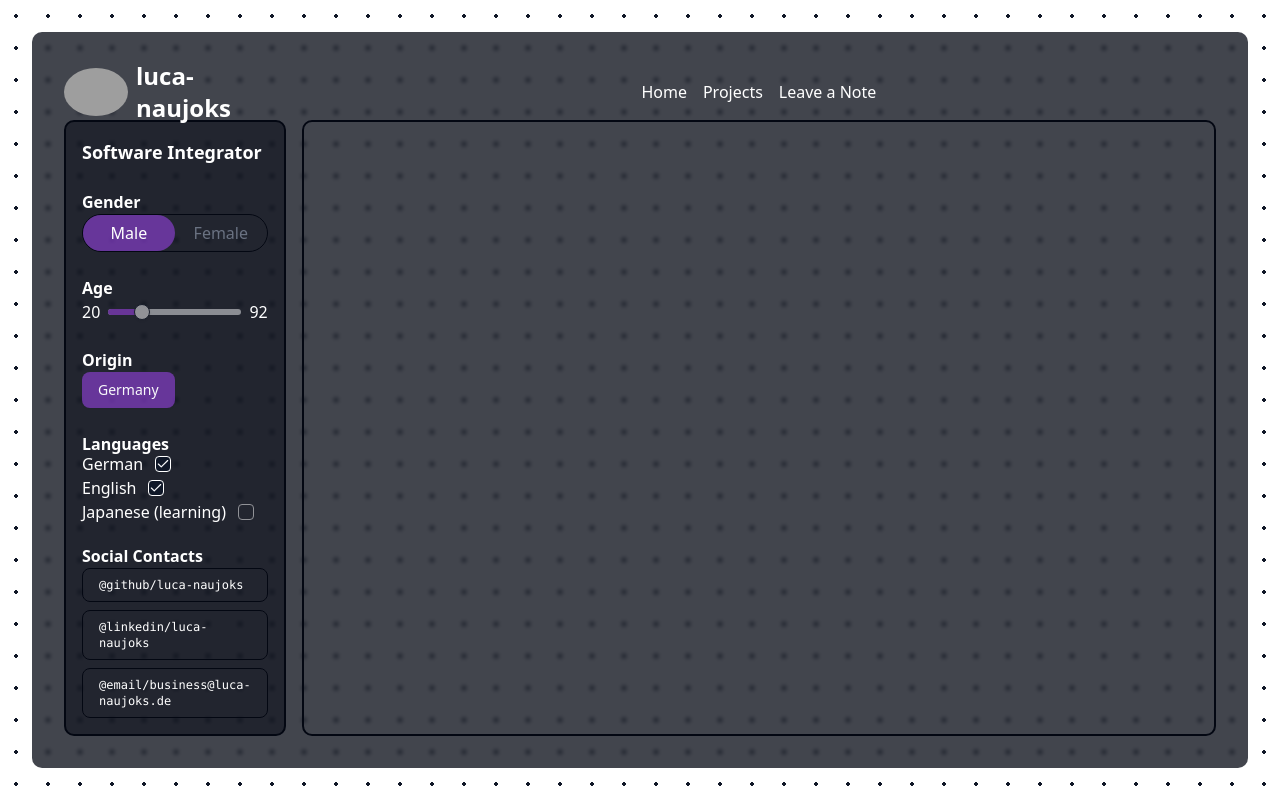
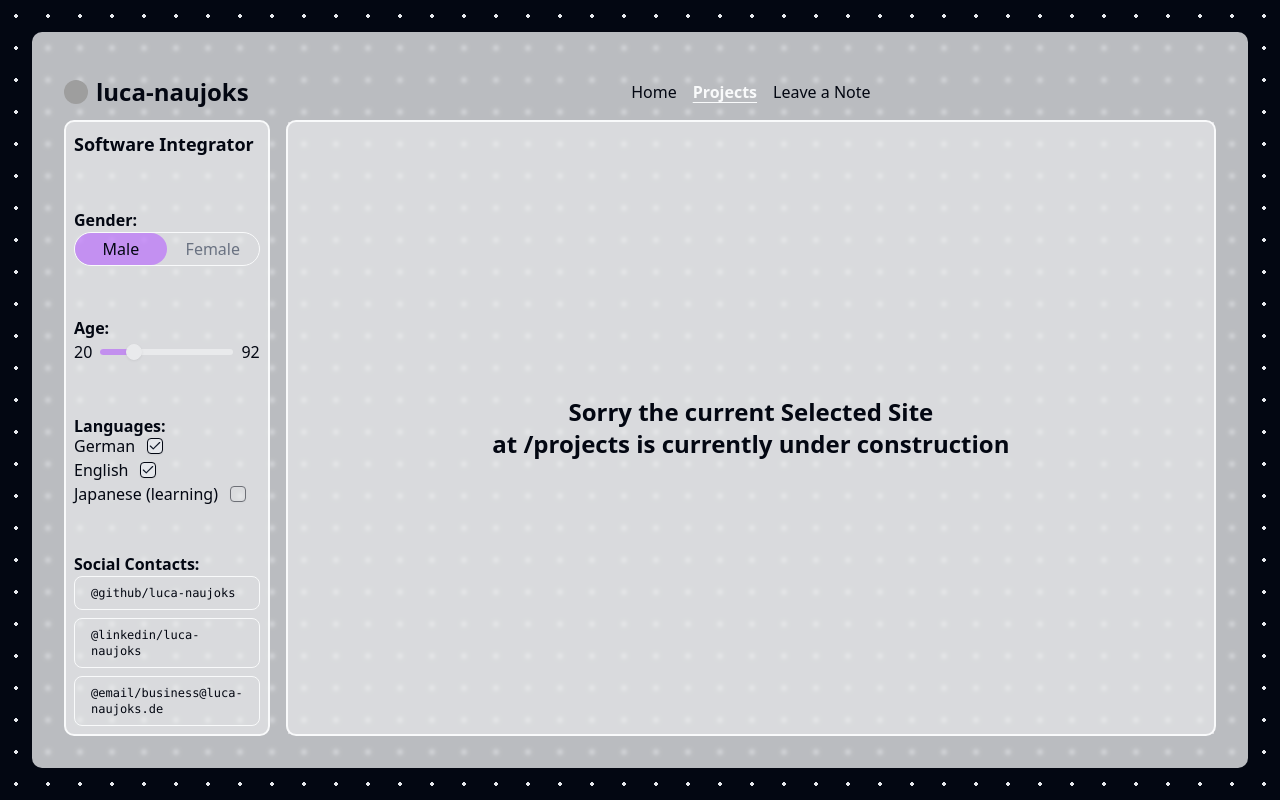
Before and after one commit to luca-naujoks/nextjs-app, a Next.js app: page /projects in a window 1280 px wide. Built offline with nearby package versions, Linux system fonts and the light colour scheme; grey boxes are pictures that could not be loaded.

Commit message:
further visual updates

```diff
--- a/app/layout.tsx
+++ b/app/layout.tsx
@@ -16,14 +16,14 @@ export default function RootLayout({
 
     const links: ILink[] = [
         {Link: "/", Title: "Home"},
-        {Link: "short-urls", Title: "Projects"},
+        {Link: "projects", Title: "Projects"},
         {Link: "leave-a-note", Title: "Leave a Note"}
     ]
 
     return (
         <html lang="en">
         <body
-            className={`w-screen h-screen rootBackground p-8 2xl:p-24 text-background`}
+            className={`w-screen h-screen rootBackground p-8 2xl:p-24 text-background dark`}
         >
         <div className="flex gap-4 w-full h-full backdrop-blur-[2px] bg-foreground/75 p-8 2xl:p-16 rounded-lg">
             <InfoPanel/>
--- a/app/leave-a-note/page.tsx
+++ b/app/leave-a-note/page.tsx
@@ -1,14 +1,40 @@
 "use client"
-import {Card, CardContent, CardDescription, CardFooter, CardHeader, CardTitle,} from "@/components/ui/card";
+import {Card, CardContent, CardFooter, CardHeader, CardTitle,} from "@/components/ui/card";
 import {Button} from "@/components/ui/button";
 import {Input} from "@/components/ui/input";
-import {useState} from "react";
+import {useState, useEffect} from "react";
+import {ChevronDown} from "@deemlol/next-icons";
+import {ChevronLeft} from "lucide-react";
+import {Note} from "@/interfaces";
 
 export default function Page() {
+    const [notes, setNotes] = useState<Note[]>([]);
+
+    useEffect(() => {
+        async function fetchData() {
+            const res = await fetch(`${process.env.NEXT_PUBLIC_BACKEND_URL}/leave_a_note`, { method: "GET" });
+            const json = await res.json();
+            console.log(json);
+            setNotes(json);
+        }
+        fetchData();
+    }, []);
+
     return (
-        <div className="h-full flex flex-col">
+        <div className="grid grid-cols-3 gap-2 h-full p-2 2xl:p-4 overflow-y-scroll">
             <NoteInput/>
-            <NoteClipboard/>
+            { notes.map((note: Note, index: number) => (
+                    <Card className="h-fit p-1 rounded-md gap-2 2xl:gap-6 dark" key={index}>
+                        <CardHeader className="px-2">
+                            <CardTitle className={`flex w-full justify-between text-sm`}>
+                                {note.Name || "Anonymous"} - {note.Stars} Stars
+                            </CardTitle>
+                        </CardHeader>
+                        <CardContent className="px-2">
+                            <p>{note.Note}</p>
+                        </CardContent>
+                    </Card>
+            ))}
         </div>
     );
 }
@@ -16,18 +42,34 @@ export default function Page() {
 // Input field/Control to create a note
 // Connect the client session to be able to edit/delete your made node.
 function NoteInput() {
-    const [note, setNote] = useState("")
+    const [cardOpen, setCardOpen] = useState(false);
+    const [note, setNote] = useState<string>("")
+    const [name, setName] = useState<string>("")
+    const [stars, setStars] = useState<number>(0)
+
+    async function handleSubmit() {
+        const url = `http://localhost:3000/leave_a_note?name=${name}&note=${note}&stars${stars}`
+        await fetch(url, {
+            method: "POST",
+
+        })
+    }
+
     return (
-        <Card className="w-full max-w-sm rounded-md">
-            <CardHeader>
-                <CardTitle>Feel free to leave a note</CardTitle>
-                <CardDescription>
-                    Enter your note below and smash the &#34;Post&#34; button
-                </CardDescription>
+        <Card className="h-fit p-1 rounded-md gap-2 2xl:gap-6 dark">
+            <CardHeader className="px-2">
+                <CardTitle className={`flex w-full justify-between text-sm`}>Feel free to leave a note <button className={"cursor-pointer"} onClick={() => setCardOpen(!cardOpen)}>{cardOpen ? <ChevronDown/> : <ChevronLeft/> }</button></CardTitle>
             </CardHeader>
-            <CardContent>
-                <form>
-                    <div className="flex flex-col gap-6">
+            <CardContent className={cardOpen ? "px-2" : "hidden"}>
+                <form onSubmit={() => handleSubmit()}>
+                    <div className="flex flex-col gap-2 2xl:gap-6">
+                        <Input
+                            id="name"
+                            type="text"
+                            value={name}
+                            onChange={(e) => setName(e.target.value)}
+                            placeholder="Name (Optional)"
+                        />
                         <Input
                             id="note"
                             type="text"
@@ -36,10 +78,18 @@ function NoteInput() {
                             placeholder="Your Note goes here"
                             required
                         />
+                        <Input
+                            id="stars"
+                            type="number"
+                            //value={stars}
+                            onChange={(e) => setStars(parseInt(e.target.value))}
+                            placeholder="Review Stars (default is 0)"
+                            required
+                        />
                     </div>
                 </form>
             </CardContent>
-            <CardFooter className="flex-col gap-2">
+            <CardFooter className={cardOpen ? "px-2 pb-2" : "hidden"}>
                 <Button type="submit" className={`w-full`} disabled={note.length <= 0}>
                     Post
                 </Button>
@@ -47,11 +97,3 @@ function NoteInput() {
         </Card>
     )
 }
-
-
-// Show Notes/Messages/Reviews made
-function NoteClipboard() {
-    return (
-        <div className={"w-full h-full"}></div>
-    )
-}
--- a/app/projects/page.tsx
+++ b/app/projects/page.tsx
@@ -1,6 +1,7 @@
 export default function Page() {
     return (
-        <div className="h-full flex flex-col px-12">
+        <div className={`flex items-center justify-center w-full h-full bg-foreground/50`}>
+            <h1 className={`text-center`}> Sorry the current Selected Site<br/> at /projects is currently under construction</h1>
         </div>
     );
 }
--- a/components/InfoPanel.tsx
+++ b/components/InfoPanel.tsx
@@ -16,20 +16,21 @@ export function InfoPanel() {
               height={64}
               style={{borderRadius: "50%"}}
               loading={"lazy"}
+              className={`w-6 h-6 2xl:w-16 2xl:h-16`}
           />
       <h1>luca-naujoks</h1>
       </span>
             <form
-                className={`flex flex-col justify-between w-full h-11/12 2xl:h-6/7 border-2 border-foreground bg-foreground/50 p-4 rounded-lg`}>
+                className={`flex flex-col justify-between w-full h-11/12 2xl:h-6/7 border-2 border-foreground bg-foreground/50 p-2 2xl:p-4 rounded-lg`}>
                 <h2>Software Integrator</h2>
 
                 <div className={"flex flex-col gap-2 2xl:gap-4"}>
-                    <Label htmlFor="gender" className={`font-semibold -mb-1`}>Gender</Label>
+                    <Label htmlFor="gender" className={`font-semibold -mb-1`}>Gender:</Label>
                     <SwitchButton leftLabel={"Male"} rightLabel={"Female"} disabled/>
                 </div>
 
                 <div className={"flex flex-col gap-2 2xl:gap-4"}>
-                    <Label htmlFor="age" className={`font-semibold -mb-1`}>Age</Label>
+                    <Label htmlFor="age" className={`font-semibold -mb-1`}>Age:</Label>
                     <div className={`flex gap-2`} id={`age`}>
                         20
                         <Slider defaultValue={[20]} max={92} step={1} className={``} disabled/>
@@ -37,13 +38,13 @@ export function InfoPanel() {
                     </div>
                 </div>
 
-                <div className={"flex flex-col gap-2 2xl:gap-4"}>
-                    <Label htmlFor="origin" className={`font-semibold -mb-1`}>Origin</Label>
-                    <Button id={`origin`} className={`w-fit bg-chart-4`} disabled>Germany</Button>
+                <div className={`flex-col gap-2 2xl:gap-4 hidden 2xl:flex`}>
+                    <Label htmlFor="origin" className={`font-semibold -mb-1`}>Origin:</Label>
+                    <Button id={`origin`} className={`w-fit h-8 bg-chart-4`} disabled>Germany</Button>
                 </div>
 
                 <div className={"flex flex-col gap-2 2xl:gap-4"}>
-                    <Label htmlFor="origin" className={`font-semibold -mb-1`}>Languages</Label>
+                    <Label htmlFor="origin" className={`font-semibold -mb-1`}>Languages:</Label>
                     <div className="flex items-center gap-3">
                         <Label htmlFor="german">German</Label>
                         <Checkbox id="german" checked aria-readonly/>
@@ -59,7 +60,7 @@ export function InfoPanel() {
                 </div>
 
                 <div className={"flex flex-col gap-2 2xl:gap-4"}>
-                    <Label className={`font-semibold -mb-1`}>Social Contacts</Label>
+                    <Label className={`font-semibold -mb-1`}>Social Contacts:</Label>
                     <a href={"https://github.com/luca-naujoks"} className="contactLink">
                         @github/luca-naujoks
                     </a>
--- a/components/ui/button.tsx
+++ b/components/ui/button.tsx
@@ -10,7 +10,7 @@ const buttonVariants = cva(
     variants: {
       variant: {
         default:
-          "bg-primary text-primary-foreground shadow-xs hover:bg-primary/90",
+          "bg-chart-4/90 text-primary-foreground shadow-xs hover:bg-chart-4",
         destructive:
           "bg-destructive text-white shadow-xs hover:bg-destructive/90 focus-visible:ring-destructive/20 dark:focus-visible:ring-destructive/40 dark:bg-destructive/60",
         outline:
--- a/components/ui/slider.tsx
+++ b/components/ui/slider.tsx
@@ -39,7 +39,7 @@ function Slider({
       <SliderPrimitive.Track
         data-slot="slider-track"
         className={cn(
-          "bg-muted relative grow overflow-hidden rounded-full data-[orientation=horizontal]:h-1.5 data-[orientation=horizontal]:w-full data-[orientation=vertical]:h-full data-[orientation=vertical]:w-1.5"
+          "bg-foreground relative grow overflow-hidden rounded-full data-[orientation=horizontal]:h-1.5 data-[orientation=horizontal]:w-full data-[orientation=vertical]:h-full data-[orientation=vertical]:w-1.5"
         )}
       >
         <SliderPrimitive.Range
@@ -54,7 +54,7 @@ function Slider({
           data-slot="slider-thumb"
           aria-label="trackthumb"
           key={index}
-          className="border-primary bg-background ring-ring/50 block size-4 shrink-0 rounded-full border shadow-sm transition-[color,box-shadow] hover:ring-4 focus-visible:ring-4 focus-visible:outline-hidden disabled:pointer-events-none disabled:opacity-50"
+          className="border-foreground bg-foreground ring-ring/50 block size-4 shrink-0 rounded-full border shadow-sm transition-[color,box-shadow] hover:ring-4 focus-visible:ring-4 focus-visible:outline-hidden disabled:pointer-events-none disabled:opacity-50"
         />
       ))}
     </SliderPrimitive.Root>
--- a/components/ui/switchButton.tsx
+++ b/components/ui/switchButton.tsx
@@ -13,18 +13,18 @@ export function SwitchButton({ leftLabel, rightLabel, disabled }: SwitchButtonPr
     return (
         <button
             type="button"
-            className={`flex items-center  border border-foreground rounded-full w-full transition-colors`}
+            className={`flex items-center text-center border border-foreground rounded-full w-full transition-colors outline-none`}
             onClick={() => disabled ? undefined : setIsLeft((prev) => !prev)}
         >
       <span
-          className={`flex-1 text-center py-1.5 rounded-full transition-colors ${
+          className={`flex-1 h-full text-center py-1 rounded-full transition-colors ${
               isLeft ? "bg-chart-4/50 text-background" : "text-gray-500"
           }`}
       >
         {leftLabel}
       </span>
             <span
-                className={`flex-1 text-center py-1.5 rounded-full transition-colors ${
+                className={`flex-1 h-full text-center py-1 rounded-full transition-colors ${
                     !isLeft ? "bg-chart-4/50 text-black" : "text-gray-500"
                 }`}
             >
--- /dev/null
+++ b/interfaces.ts
@@ -0,0 +1,12 @@
+export interface Note {
+    Name: string
+    CreatedAt: string
+    Stars: number
+    Note: string
+}
+
+export interface CreateNote {
+    Name: string
+    Stars: number
+    Note: string
+}
--- a/package.json
+++ b/package.json
@@ -9,13 +9,16 @@
     "lint": "next lint"
   },
   "dependencies": {
+    "@deemlol/next-icons": "^0.1.9",
     "@radix-ui/react-avatar": "^1.1.10",
     "@radix-ui/react-checkbox": "^1.3.2",
     "@radix-ui/react-label": "^2.1.7",
     "@radix-ui/react-slider": "^1.3.5",
     "@radix-ui/react-slot": "^1.2.3",
+    "@typescript/native-preview": "^7.0.0-dev.20250811.1",
     "class-variance-authority": "^0.7.1",
     "clsx": "^2.1.1",
+    "express-rate-limit": "^8.0.1",
     "lucide-react": "^0.535.0",
     "next": "15.3.0",
     "react": "^19.0.0",
@@ -32,7 +35,6 @@
     "eslint": "^9",
     "eslint-config-next": "15.3.0",
     "tailwindcss": "^4",
-    "tw-animate-css": "^1.3.6",
-    "typescript": "^5"
+    "tw-animate-css": "^1.3.6"
   }
 }
```
Also changed, not shown: app/page.tsx (+5 -4 lines), 1 other file (tests, documents, lock files or other folders).
